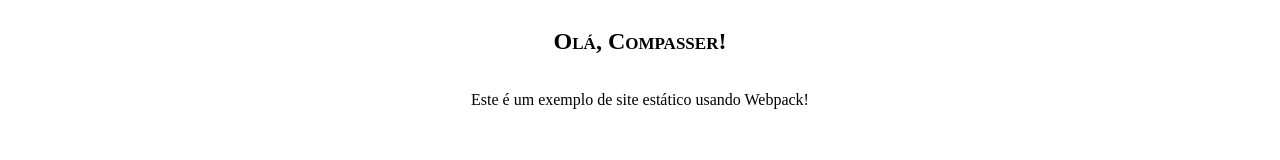
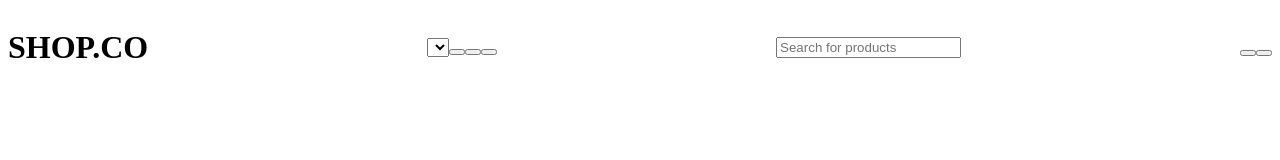
Before and after one commit to Leckller/Desafio-Compass, a website built with webpack: page src/index.html in a window 1280 px wide. Built offline with nearby package versions, Linux system fonts and the light colour scheme.

Commit message:
feat: fiz o primeiro componente com classe

```diff
--- a/src/Components/Header.ts
+++ b/src/Components/Header.ts
@@ -0,0 +1,77 @@
+class HeaderClass {
+  public build() {
+    const h = this.Header();
+    h.appendChild(this.title());
+    h.appendChild(this.navBar());
+    h.appendChild(this.searchBar());
+    h.appendChild(this.article());
+  }
+
+  public Header(): HTMLElement {
+    const header = <HTMLElement>document.querySelector('#header');
+    header.style.display = 'flex';
+    header.style.justifyContent = 'space-between';
+    header.style.alignItems = 'center';
+    return header;
+  }
+
+  private title() {
+    const title = document.createElement('h1');
+    title.textContent = 'SHOP.CO';
+    return title;
+  }
+
+  private article() {
+    const article = document.createElement('article');
+    article.appendChild(this.car());
+    article.appendChild(this.profile());
+    return article;
+  }
+
+  private navBar() {
+    const navBar = document.createElement('nav');
+    navBar.appendChild(this.dropBox());
+    navBar.appendChild(this.onSaleTitle());
+    navBar.appendChild(this.newArrivals());
+    navBar.appendChild(this.brands());
+    return navBar;
+  }
+
+  private dropBox() {
+    const dropBox = document.createElement('select');
+    return dropBox;
+  }
+
+  private onSaleTitle() {
+    const onSaleTitle = document.createElement('button');
+    return onSaleTitle;
+  }
+
+  private newArrivals() {
+    const newArrivals = document.createElement('button');
+    return newArrivals;
+  }
+
+  private brands() {
+    const brands = document.createElement('button');
+    return brands;
+  }
+
+  private searchBar() {
+    const searchBar = document.createElement('input');
+    searchBar.placeholder = 'Search for products';
+    return searchBar;
+  }
+
+  private car() {
+    const car = document.createElement('button');
+    return car;
+  }
+
+  private profile() {
+    const profile = document.createElement('button');
+    return profile;
+  }
+}
+
+export default new HeaderClass();
--- a/src/app.ts
+++ b/src/app.ts
@@ -1,3 +1,3 @@
-import log from './log';
+import Header from './Components/Header';
 
-log('Hello Compasser!');
+Header.build();
--- a/src/index.html
+++ b/src/index.html
@@ -9,12 +9,9 @@
 </head>
 
 <body>
-  <main>
-    <section>
-      <h1>Olá, Compasser!</h1>
-      <p>Este é um exemplo de site estático usando Webpack!</p>
-    </section>
-  </main>
+  <header id="header"></header>
+  <main id="main"></main>
+  <footer id="footer"></footer>
   <script type="module" src="../dist/bundle.js"></script>
 </body>
 
```
Also changed, not shown: src/DomRuy/index.ts (deleted, +0 -18 lines).
